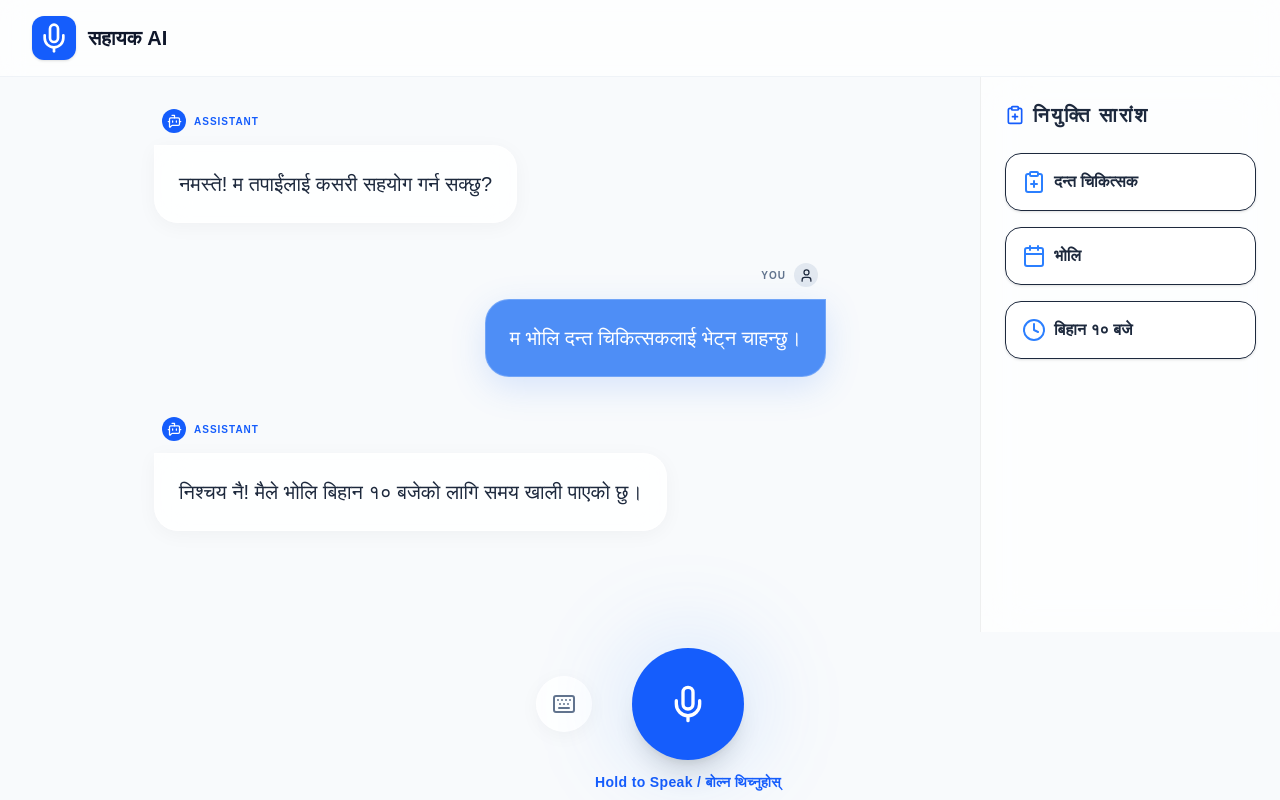
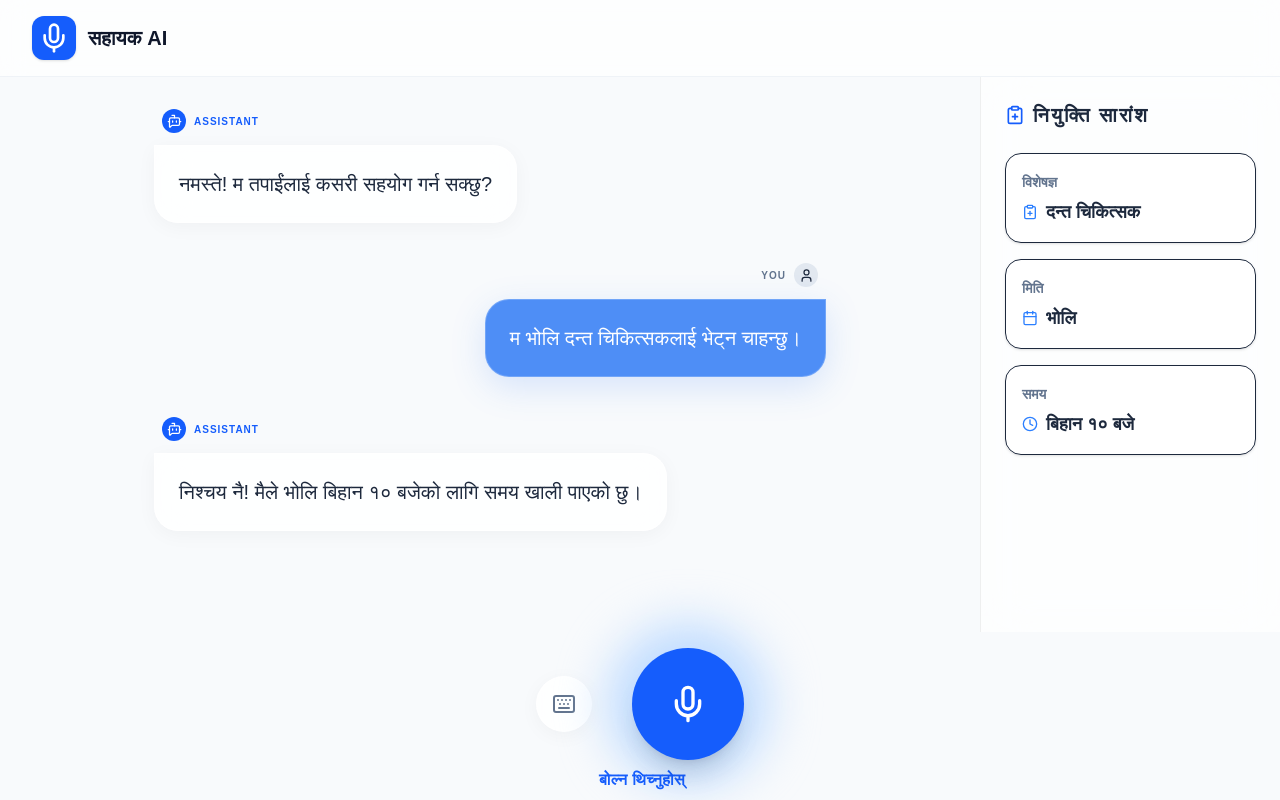
Before and after one commit to Chhetri-Aayush/voice_assistant_client, a Next.js app: page /chat in a window 1280 px wide. Built offline with nearby package versions, Linux system fonts and the light colour scheme; no server answers.

Commit message:
added and upadted

```diff
--- a/package.json
+++ b/package.json
@@ -10,10 +10,11 @@
     "format": "biome format --write"
   },
   "dependencies": {
+    "clsx": "^2.1.1",
     "lucide-react": "^0.562.0",
     "next": "16.1.1",
+    "pnpm": "^10.28.2",
     "react": "19.2.3",
-    "react-audio-voice-recorder": "^2.2.0",
     "react-dom": "19.2.3"
   },
   "devDependencies": {
--- /dev/null
+++ b/src/app/(chat)/chat/action.tsx
@@ -0,0 +1,5 @@
+"use server";
+
+export async function transcrbieAudio() {
+  console.log("audio is beign transcribed");
+}
--- a/src/app/(chat)/chat/page.tsx
+++ b/src/app/(chat)/chat/page.tsx
@@ -1,4 +1,5 @@
 "use client";
+import clsx from "clsx";
 import {
   BotMessageSquare,
   Calendar,
@@ -8,11 +9,44 @@ import {
   Mic,
   User,
 } from "lucide-react";
-import { ReactNode } from "react";
-import { useRouter } from "next/navigation";
+import { ReactNode, useEffect, useRef, useState } from "react";
+import { useAudioRecorder } from "@/hooks/useAudioRecorder";
 
 export default function ChatPage() {
-  const router = useRouter();
+  const { recordingBlob, isRecording, startRecording, stopRecording } =
+    useAudioRecorder();
+
+  const handleMouseDown = () => {
+    console.log("voice recording is started");
+    startRecording();
+  };
+
+  const handleMouseUp = () => {
+    console.log("voice recording is stopped and sent to the server");
+    stopRecording();
+  };
+
+  useEffect(() => {
+    if (!recordingBlob) return;
+
+    // console.log("🎧 recording blob ready", recordingBlob);
+    const audioUrl = URL.createObjectURL(recordingBlob);
+    const audio = new Audio(audioUrl);
+
+    // console.log("📻 Playing audio in console...");
+    audio.play();
+
+    // Optional: Log when audio finishes
+    audio.onended = () => {
+      // console.log("✅ Audio playback finished");
+      URL.revokeObjectURL(audioUrl);
+    };
+    // Example upload
+    // const fd = new FormData();
+    // fd.append("audio", recordingBlob);
+    // fetch("/api/transcribe", { method: "POST", body: fd });
+  }, [recordingBlob]);
+
   return (
     <>
       {/* MAIN CONTENT */}
@@ -45,10 +79,6 @@ export default function ChatPage() {
                   You
                 </span>
                 <div className="w-6 h-6 rounded-full bg-slate-200 flex items-center justify-center">
-                  {/* <span className="material-symbols-outlined text-slate-600 text-[14px]">
-                    person
-                  </span> */}
-                  {/* <BotMessageSquare color="white" size={15} /> */}
                   <User size={15} />
                 </div>
               </div>
@@ -81,15 +111,27 @@ export default function ChatPage() {
 
         {/* SIDEBAR */}
         <aside className="w-45 sidebar-glass p-6 flex flex-col shrink-0 press-scale md:w-60 lg:w-75">
-          <h2 className="text-xl font-bold uppercase tracking-widest mb-6 flex items-center gap-2">
+          <h2 className="text-xl font-bold tracking-widest mb-6 flex items-center gap-2">
             <ClipboardPlus className="text-blue-600 w-5 h-5" />
             नियुक्ति सारांश
           </h2>
 
           <div className="space-y-4">
-            <SummaryItem icon={<ClipboardPlus />} text="दन्त चिकित्सक" />
-            <SummaryItem icon={<Calendar />} text="भोलि" />
-            <SummaryItem icon={<Clock />} text="बिहान १० बजे" />
+            <SummaryItem
+              icon={<ClipboardPlus size={16} />}
+              text="दन्त चिकित्सक"
+              label="विशेषज्ञ"
+            />
+            <SummaryItem
+              icon={<Calendar size={16} />}
+              text="भोलि"
+              label="मिति"
+            />
+            <SummaryItem
+              icon={<Clock size={16} />}
+              text="बिहान १० बजे"
+              label="समय"
+            />
           </div>
 
           {/* <button className="mt-auto bg-blue-600 text-white py-4 rounded-2xl font-bold shadow-lg glow-btn press-scale flex items-center justify-center gap-2 hover:bg-blue-700 transition-all">
@@ -104,13 +146,25 @@ export default function ChatPage() {
             <Keyboard className="w-6 h-6" />
           </button>
           <div className="relative group">
-            <div className="absolute -inset-6 bg-blue-500/10 rounded-full blur-2xl group-hover:bg-blue-500/20 transition-all"></div>
-            <button className="relative z-10 glow-btn bg-blue-600 text-white w-28 h-28 rounded-full flex flex-col items-center justify-center transition-transform hover:scale-105 active:scale-95 shadow-xl">
+            <div
+              className={clsx(
+                "absolute -inset-6 rounded-full blur-xl transition-all",
+                isRecording ? "bg-red-100" : "bg-blue-200",
+              )}
+            ></div>
+            <button
+              onMouseDown={handleMouseDown}
+              onMouseUp={handleMouseUp}
+              className={clsx(
+                "relative z-10 glow-btn text-white w-28 h-28 rounded-full flex flex-col items-center justify-center transition-transform hover:scale-105 active:scale-75 shadow-xl",
+                isRecording ? "bg-red-600" : "bg-blue-600",
+              )}
+            >
               <Mic className="w-10 h-10" />
             </button>
-            <div className="absolute -bottom-8 left-1/2 -translate-x-1/2 whitespace-nowrap">
-              <p className="text-blue-600 font-bold text-sm tracking-wide">
-                Hold to Speak / बोल्न थिच्नुहोस्
+            <div className="absolute -bottom-8 left-[9%] -translate-x-1/2 whitespace-nowrap">
+              <p className="text-blue-600 font-bold text-base tracking-wide">
+                {!isRecording ? "बोल्न थिच्नुहोस्" : "बोलेपछि छोड्नुहोस्।"}
               </p>
             </div>
           </div>
@@ -120,11 +174,22 @@ export default function ChatPage() {
   );
 }
 
-function SummaryItem({ icon, text }: { icon: ReactNode; text: string }) {
+function SummaryItem({
+  icon,
+  text,
+  label,
+}: {
+  icon: ReactNode;
+  text: string;
+  label: string;
+}) {
   return (
-    <div className="bg-white/80 p-4 rounded-2xl border shadow-sm flex gap-2 items-center press-scale hover:scale-105 transition-transform">
-      <span className="text-blue-500 flex items-center">{icon}</span>
-      <span className="font-semibold">{text}</span>
+    <div className="bg-white/80 p-4 rounded-2xl border shadow-sm hover:scale-105 transition-transform">
+      <label className="text-sm font-bold text-slate-500 ">{label}</label>
+      <div className="flex items-center gap-2 mt-1">
+        <span className="text-blue-500 ">{icon}</span>
+        <span className="font-semibold text-lg ">{text}</span>
+      </div>
     </div>
   );
 }
--- a/src/app/(chat)/layout.tsx
+++ b/src/app/(chat)/layout.tsx
@@ -12,7 +12,7 @@ export default function RootLayout({
   children: React.ReactNode;
 }>) {
   return (
-    <div className="h-screen flex flex-col text-slate-800 antialiased">
+    <div className="h-dvh flex flex-col text-slate-800 antialiased">
       <Header />
       {children}
     </div>
--- a/src/app/globals.css
+++ b/src/app/globals.css
@@ -36,8 +36,8 @@
 
   .glass-bubble-user {
     background: color-mix(in srgb, var(--primary) 90%, transparent);
-    backdrop-filter: blur(16px);
-    -webkit-backdrop-filter: blur(16px);
+    /* backdrop-filter: blur(16px); */
+    /* -webkit-backdrop-filter: blur(16px); */
     border: 1px solid rgba(255, 255, 255, 0.2);
     box-shadow: 0 10px 35px rgba(59, 130, 246, 0.18);
   }
@@ -50,9 +50,7 @@
   }
 
   .glow-btn {
-    box-shadow:
-      0 0 0 0 rgba(59, 130, 246, 0.4),
-      0 0 35px rgba(59, 130, 246, 0.45);
+    box-shadow: 0 0 35px rgba(59, 130, 246, 0.4);
   }
 
   .glow-btn:hover {
--- /dev/null
+++ b/src/hooks/useAudioRecorder.ts
@@ -0,0 +1,124 @@
+import { useEffect, useRef, useState } from "react";
+
+type UseAudioRecorder = {
+  startRecording: () => void;
+  stopRecording: () => void;
+  recordingBlob: Blob | null;
+  isRecording: boolean;
+  //   playRecording: () => void;
+  error: string | null;
+};
+
+export function useAudioRecorder(): UseAudioRecorder {
+  const mediaRecorderRef = useRef<MediaRecorder | null>(null);
+  const audioChunksRef = useRef<Blob[]>([]);
+  const [isRecording, setIsRecording] = useState<boolean>(false);
+  const [recordingBlob, setRecordingBlob] = useState<Blob | null>(null);
+  const stopTimeoutRef = useRef<number | null>(null);
+  const [error, setError] = useState<string | null>(null);
+  //   const audioRef = useRef<HTMLAudioElement | null>(null);
+
+  useEffect(() => {
+    const initRecorder = async () => {
+      try {
+        const stream = await navigator.mediaDevices.getUserMedia({
+          audio: true,
+        });
+        const mediaRecorder = new MediaRecorder(stream);
+        mediaRecorderRef.current = mediaRecorder;
+
+        mediaRecorderRef.current.ondataavailable = (event) => {
+          audioChunksRef.current.push(event.data);
+        };
+
+        mediaRecorderRef.current.onstop = () => {
+          const blob = new Blob(audioChunksRef.current, {
+            type: "audio/webm",
+          });
+          setRecordingBlob(blob);
+          audioChunksRef.current = [];
+        };
+      } catch (err) {
+        setError(
+          err instanceof Error ? err.message : "Error accessing microphone",
+        );
+        // console.error("Error accessing microphone:", err);
+      }
+    };
+
+    initRecorder();
+
+    return () => {
+      if (stopTimeoutRef.current) {
+        clearTimeout(stopTimeoutRef.current);
+      }
+      if (mediaRecorderRef.current) {
+        const stream = mediaRecorderRef.current.stream;
+        stream.getTracks().forEach((track) => track.stop());
+      }
+    };
+  }, []);
+
+  const startRecording = () => {
+    if (!mediaRecorderRef.current) {
+      //TODO: play the error soudn like you missed have dont hanve the microphone persmission please turn it on via the browser settings
+      setError("Recorder not initialized");
+      return;
+    }
+    audioChunksRef.current = [];
+    mediaRecorderRef.current.start();
+    setIsRecording(true);
+  };
+
+  //   const stopRecording = () => {
+  //     if (!mediaRecorderRef.current) return;
+  //     setTimeout(() => {
+  //       mediaRecorderRef.current.stop();
+  //       setIsRecording(false);
+  //     }, 1000);
+  //   };
+
+  const stopRecording = () => {
+    if (!mediaRecorderRef.current) return;
+
+    // Clear any existing timer
+    if (stopTimeoutRef.current) {
+      clearTimeout(stopTimeoutRef.current);
+    }
+
+    // Set new timer
+    stopTimeoutRef.current = window.setTimeout(() => {
+      mediaRecorderRef.current?.stop();
+      setIsRecording(false);
+      stopTimeoutRef.current = null;
+    }, 200);
+  };
+
+  //   const playRecording = () => {
+  //     if (!recordingBlob) {
+  //       setError("No recording available to play");
+  //       return;
+  //     }
+
+  //     const audioUrl = URL.createObjectURL(recordingBlob);
+  //     const audio = new Audio(audioUrl);
+  //     audioRef.current = audio;
+
+  //     console.log("📻 Playing audio...");
+  //     audio.play();
+
+  //     audio.onended = () => {
+  //       console.log("✅ Audio playback finished");
+  //       URL.revokeObjectURL(audioUrl);
+  //     };
+  //   };
+
+  return {
+    startRecording,
+    stopRecording,
+    recordingBlob,
+    isRecording,
+    // playRecording,
+    error,
+  };
+}
```
Also changed, not shown: 1 other file (tests, documents, lock files or other folders).
